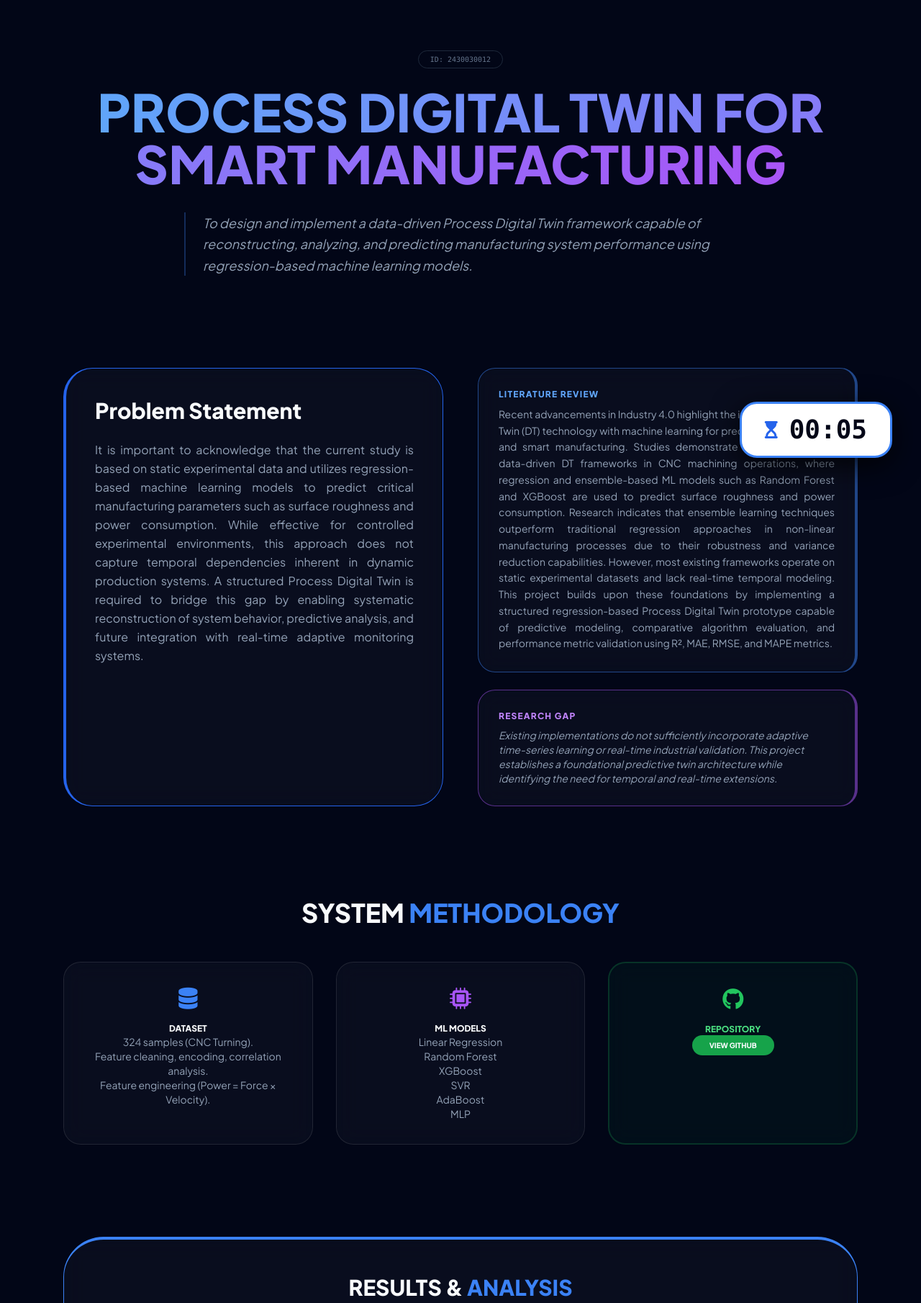
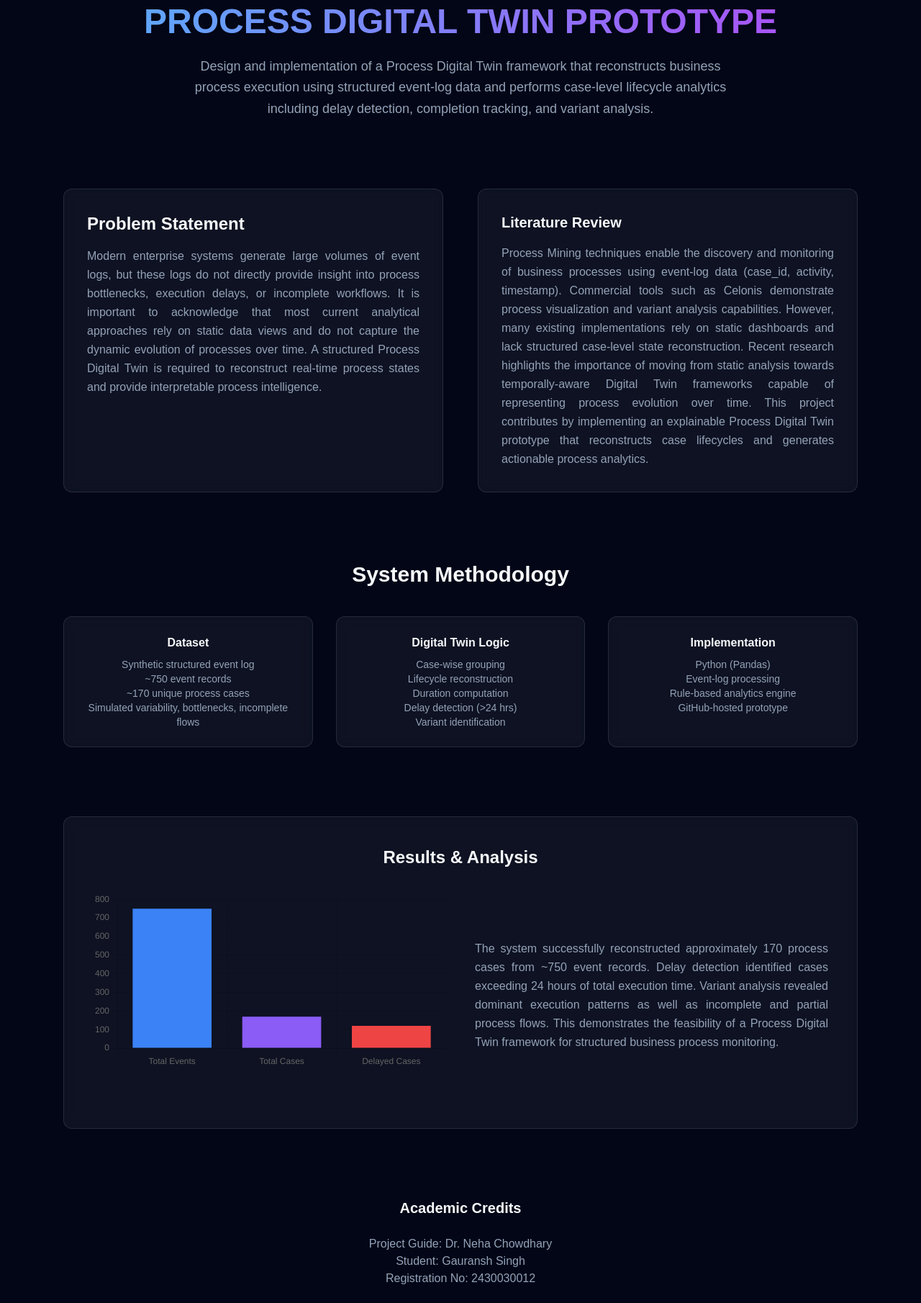
Before and after one commit to GauranshSingh/pbl_project, a plain HTML site: page index.html in a window 1280 px wide. Shown: the part 124-1934 px from the top of the page at 72% size. Drawn offline with nearby package versions, Linux system fonts and the light colour scheme.

Commit message:
Final PBL project structure

```diff
--- a/index.html
+++ b/index.html
@@ -3,221 +3,172 @@
 <head>
 <meta charset="UTF-8">
 <meta name="viewport" content="width=device-width, initial-scale=1.0">
-<title>Process Digital Twin | PBL 2026</title>
+<title>PBL Presentation | 2026</title>
+
 <script src="https://cdn.tailwindcss.com"></script>
 <script src="https://cdn.jsdelivr.net/npm/chart.js"></script>
-<link rel="stylesheet" href="https://cdnjs.cloudflare.com/ajax/libs/font-awesome/6.0.0/css/all.min.css">
 
 <style>
-@import url('https://fonts.googleapis.com/css2?family=Plus+Jakarta+Sans:wght@400;600;800&display=swap');
-body { background-color:#020617; color:#f8fafc; font-family:'Plus Jakarta Sans',sans-serif; scroll-behavior:smooth; }
-.glass { background:rgba(255,255,255,0.03); backdrop-filter:blur(15px); border:1px solid rgba(255,255,255,0.1); }
-.gradient-text { background:linear-gradient(90deg,#60a5fa,#a855f7); -webkit-background-clip:text; -webkit-text-fill-color:transparent; }
-#timerContainer { background:#ffffff; color:#020617; box-shadow:0 10px 40px rgba(0,0,0,0.8); border:3px solid #3b82f6; z-index:1000; }
+body { background-color: #020617; color: #f8fafc; font-family: Arial, sans-serif; }
+.glass { background: rgba(255,255,255,0.05); backdrop-filter: blur(10px); border: 1px solid rgba(255,255,255,0.1); }
+.gradient-text { background: linear-gradient(90deg,#60a5fa,#a855f7); -webkit-background-clip:text; -webkit-text-fill-color:transparent; }
 </style>
 </head>
 
-<body onload="startTimer()">
+<body>
 
-<div id="timerContainer" class="fixed bottom-10 right-10 px-8 py-4 rounded-3xl flex items-center gap-4">
-<i class="fas fa-hourglass-start text-blue-600 text-2xl"></i>
-<span id="displayTime" class="text-4xl font-black font-mono">00:00</span>
-</div>
-
-<nav class="fixed w-full z-50 glass border-b border-slate-800/50 px-8 py-4 flex justify-between items-center">
-<div class="flex items-center gap-4">
-<div class="bg-white p-1 rounded flex items-center justify-center shadow-md" style="height:48px;width:48px;">
-<img src="mujlogo.jpg" alt="MUJ" class="h-full w-auto object-contain">
-</div>
-<div>
-<span class="text-xl font-black uppercase">PBL <span class="text-blue-500 italic">2026</span></span>
-<p class="text-[9px] text-slate-400 uppercase tracking-widest">Dept. of Computer Science & Engineering</p>
-</div>
-</div>
-</nav>
-
-<main class="max-w-6xl mx-auto px-6 pt-48 pb-32 space-y-32">
+<main class="max-w-6xl mx-auto px-6 py-20 space-y-24">
 
 <!-- TITLE -->
 <section class="text-center">
-<div class="inline-block px-4 py-1 border border-slate-800 rounded-full text-slate-500 text-[10px] font-mono mb-6 uppercase">
+<div class="inline-block px-4 py-1 border border-slate-700 rounded-full text-slate-400 text-xs mb-6">
 ID: 2430030012
 </div>
 
-<h1 class="text-6xl md:text-7xl font-extrabold mb-8 uppercase">
-<span class="gradient-text">Process Digital Twin for Smart Manufacturing</span>
+<h1 class="text-5xl font-extrabold mb-6 uppercase">
+<span class="gradient-text">Process Digital Twin Prototype</span>
 </h1>
 
-<p class="text-slate-400 max-w-3xl mx-auto italic text-lg leading-relaxed border-l-2 border-blue-500/30 pl-6 text-left">
-To design and implement a data-driven Process Digital Twin framework capable of reconstructing, analyzing, and predicting manufacturing system performance using regression-based machine learning models.
+<p class="text-slate-400 max-w-3xl mx-auto text-lg leading-relaxed">
+Design and implementation of a Process Digital Twin framework that reconstructs
+business process execution using structured event-log data and performs
+case-level lifecycle analytics including delay detection, completion tracking,
+and variant analysis.
 </p>
 </section>
+
 
 <!-- PROBLEM -->
 <section class="grid md:grid-cols-2 gap-12">
 
-<div class="glass p-10 rounded-[2.5rem] border-l-4 border-blue-600">
-<h2 class="text-3xl font-extrabold mb-6">Problem Statement</h2>
+<div class="glass p-8 rounded-xl">
+<h2 class="text-2xl font-bold mb-4">Problem Statement</h2>
 <p class="text-slate-400 text-justify leading-relaxed">
-It is important to acknowledge that the current study is based on static experimental data and utilizes regression-based machine learning models to predict critical manufacturing parameters such as surface roughness and power consumption. While effective for controlled experimental environments, this approach does not capture temporal dependencies inherent in dynamic production systems.
-A structured Process Digital Twin is required to bridge this gap by enabling systematic reconstruction of system behavior, predictive analysis, and future integration with real-time adaptive monitoring systems.
+Modern enterprise systems generate large volumes of event logs, but these logs
+do not directly provide insight into process bottlenecks, execution delays,
+or incomplete workflows. It is important to acknowledge that most current
+analytical approaches rely on static data views and do not capture the
+dynamic evolution of processes over time. A structured Process Digital Twin
+is required to reconstruct real-time process states and provide interpretable
+process intelligence.
 </p>
 </div>
 
-<div class="space-y-6">
+<div class="glass p-8 rounded-xl">
+<h3 class="text-xl font-semibold mb-4">Literature Review</h3>
+<p class="text-slate-400 text-justify leading-relaxed">
+Process Mining techniques enable the discovery and monitoring of business
+processes using event-log data (case_id, activity, timestamp).
+Commercial tools such as Celonis demonstrate process visualization and
+variant analysis capabilities. However, many existing implementations rely
+on static dashboards and lack structured case-level state reconstruction.
 
-<div class="glass p-7 rounded-3xl border-r-4 border-blue-500/50">
-<h3 class="text-blue-400 font-bold text-xs uppercase tracking-widest mb-2">
-Literature Review
-</h3>
-
-<p class="text-sm text-slate-400 text-justify leading-relaxed">
-Recent advancements in Industry 4.0 highlight the integration of Digital Twin (DT) technology with machine learning for predictive maintenance and smart manufacturing.
-Studies demonstrate the application of data-driven DT frameworks in CNC machining operations, where regression and ensemble-based ML models such as Random Forest and XGBoost are used to predict surface roughness and power consumption.
-
-Research indicates that ensemble learning techniques outperform traditional regression approaches in non-linear manufacturing processes due to their robustness and variance reduction capabilities.
-However, most existing frameworks operate on static experimental datasets and lack real-time temporal modeling.
-
-This project builds upon these foundations by implementing a structured regression-based Process Digital Twin prototype capable of predictive modeling, comparative algorithm evaluation, and performance metric validation using R², MAE, RMSE, and MAPE metrics.
+Recent research highlights the importance of moving from static analysis
+towards temporally-aware Digital Twin frameworks capable of representing
+process evolution over time. This project contributes by implementing an
+explainable Process Digital Twin prototype that reconstructs case lifecycles
+and generates actionable process analytics.
 </p>
 </div>
 
-<div class="glass p-7 rounded-3xl border-r-4 border-purple-500/50">
-<h3 class="text-purple-400 font-bold text-xs uppercase tracking-widest mb-2">
-Research Gap
-</h3>
-<p class="text-sm text-slate-400 italic">
-Existing implementations do not sufficiently incorporate adaptive time-series learning or real-time industrial validation. This project establishes a foundational predictive twin architecture while identifying the need for temporal and real-time extensions.
+</section>
+
+
+<!-- METHODOLOGY -->
+<section class="space-y-10">
+
+<h2 class="text-3xl font-bold text-center">System Methodology</h2>
+
+<div class="grid md:grid-cols-3 gap-8">
+
+<div class="glass p-6 rounded-xl text-center">
+<h3 class="font-semibold mb-2">Dataset</h3>
+<p class="text-slate-400 text-sm">
+Synthetic structured event log<br>
+~750 event records<br>
+~170 unique process cases<br>
+Simulated variability, bottlenecks, incomplete flows
+</p>
+</div>
+
+<div class="glass p-6 rounded-xl text-center">
+<h3 class="font-semibold mb-2">Digital Twin Logic</h3>
+<p class="text-slate-400 text-sm">
+Case-wise grouping<br>
+Lifecycle reconstruction<br>
+Duration computation<br>
+Delay detection (>24 hrs)<br>
+Variant identification
+</p>
+</div>
+
+<div class="glass p-6 rounded-xl text-center">
+<h3 class="font-semibold mb-2">Implementation</h3>
+<p class="text-slate-400 text-sm">
+Python (Pandas)<br>
+Event-log processing<br>
+Rule-based analytics engine<br>
+GitHub-hosted prototype
 </p>
 </div>
 
 </div>
 </section>
 
-<!-- METHODOLOGY -->
-<section class="space-y-12">
-<h2 class="text-4xl font-black text-center uppercase">
-System <span class="text-blue-500">Methodology</span>
-</h2>
 
-<div class="grid md:grid-cols-3 gap-8">
+<!-- RESULTS -->
+<section class="glass p-10 rounded-xl">
 
-<div class="glass p-8 rounded-3xl text-center">
-<i class="fas fa-database text-blue-500 text-3xl mb-4"></i>
-<h3 class="font-bold text-xs uppercase">Dataset</h3>
-<p class="text-sm text-slate-400">
-324 samples (CNC Turning).<br>
-Feature cleaning, encoding, correlation analysis.<br>
-Feature engineering (Power = Force × Velocity).
-</p>
+<h2 class="text-2xl font-bold mb-8 text-center">Results & Analysis</h2>
+
+<div class="grid md:grid-cols-2 gap-10 items-center">
+
+<div class="h-72">
+<canvas id="chart"></canvas>
 </div>
 
-<div class="glass p-8 rounded-3xl text-center">
-<i class="fas fa-microchip text-purple-500 text-3xl mb-4"></i>
-<h3 class="font-bold text-xs uppercase">ML Models</h3>
-<p class="text-sm text-slate-400">
-Linear Regression<br>
-Random Forest<br>
-XGBoost<br>
-SVR<br>
-AdaBoost<br>
-MLP
-</p>
-</div>
+<div class="text-slate-400 leading-relaxed text-justify">
+The system successfully reconstructed approximately 170 process cases
+from ~750 event records. Delay detection identified cases exceeding
+24 hours of total execution time. Variant analysis revealed dominant
+execution patterns as well as incomplete and partial process flows.
 
-<div class="glass p-8 rounded-3xl text-center border-2 border-green-500/20 bg-green-500/5">
-<i class="fab fa-github text-green-500 text-3xl mb-4"></i>
-<h3 class="font-bold text-xs uppercase text-green-400">Repository</h3>
-<a href="https://github.com/GauranshSingh/process-digital-twin-pbl2"
-target="_blank"
-class="px-6 py-2 bg-green-600 rounded-full text-[10px] font-black hover:bg-green-500 transition">
-VIEW GITHUB
-</a>
+This demonstrates the feasibility of a Process Digital Twin
+framework for structured business process monitoring.
 </div>
 
 </div>
+
 </section>
 
-<!-- RESULTS -->
-<section class="glass p-12 rounded-[3.5rem] border-t-4 border-blue-500">
-<h2 class="text-3xl font-black mb-12 text-center uppercase">
-Results & <span class="text-blue-500">Analysis</span>
-</h2>
-
-<div class="grid md:grid-cols-2 gap-16 items-center">
-
-<div class="h-80">
-<canvas id="resultsChart"></canvas>
-</div>
-
-<div>
-<p class="text-slate-400 text-sm leading-relaxed text-justify">
-Random Forest achieved highest accuracy for surface roughness prediction (R² ≈ 94%).
-XGBoost achieved highest accuracy for power consumption prediction (R² ≈ 98%).
-Results demonstrate effectiveness of ensemble learning within regression-based digital twin modeling.
-</p>
-</div>
-
-</div>
-</section>
 
 <!-- TEAM -->
-<section class="text-center pt-10 border-t border-slate-900">
-<h2 class="text-[10px] font-black text-slate-600 uppercase tracking-[0.5em] mb-12">
-Academic Credits
-</h2>
+<section class="text-center">
 
-<div class="flex justify-center gap-10">
+<h2 class="text-xl font-semibold mb-6">Academic Credits</h2>
 
-<div class="glass px-12 py-8 rounded-[2rem] border-b-4 border-blue-600">
-<p class="text-[9px] font-bold text-blue-500 uppercase">Project Guide</p>
-<p class="font-black text-xl">Dr. Neha Chowdhary</p>
-</div>
+<p class="text-slate-400">Project Guide: Dr. Neha Chowdhary</p>
+<p class="text-slate-400">Student: Gauransh Singh</p>
+<p class="text-slate-400">Registration No: 2430030012</p>
 
-<div class="glass px-12 py-8 rounded-[2rem] border-b-4 border-slate-700">
-<p class="text-[9px] font-bold text-slate-400 uppercase">Student</p>
-<p class="font-black text-xl">Gauransh Singh</p>
-<p class="text-[10px] text-slate-500">2430030012</p>
-</div>
-
-</div>
 </section>
 
 </main>
 
-<footer class="py-12 text-center bg-black/40 border-t border-slate-900">
-<p class="text-slate-600 text-[10px] uppercase">Manipal University Jaipur</p>
-<p class="text-slate-500 text-[9px] uppercase opacity-50">
-Department of Computer Science & Engineering • 2026
-</p>
-</footer>
 
 <script>
-let sec=0;
-function startTimer(){
-setInterval(()=>{
-sec++;
-let m=Math.floor(sec/60);
-let s=sec%60;
-document.getElementById('displayTime').innerText=
-`${m.toString().padStart(2,'0')}:${s.toString().padStart(2,'0')}`;
-},1000);
-}
-
-const ctx=document.getElementById('resultsChart').getContext('2d');
+const ctx = document.getElementById('chart').getContext('2d');
 new Chart(ctx,{
 type:'bar',
 data:{
-labels:['Surface Roughness','Power Consumption'],
+labels:['Total Events','Total Cases','Delayed Cases'],
 datasets:[{
-data:[94,98],
-backgroundColor:['#3b82f6','#22c55e'],
-borderRadius:15
+data:[750,170,120],
+backgroundColor:['#3b82f6','#8b5cf6','#ef4444']
 }]
 },
 options:{
 responsive:true,
-maintainAspectRatio:false,
 plugins:{legend:{display:false}},
 scales:{y:{beginAtZero:true}}
 }
```
